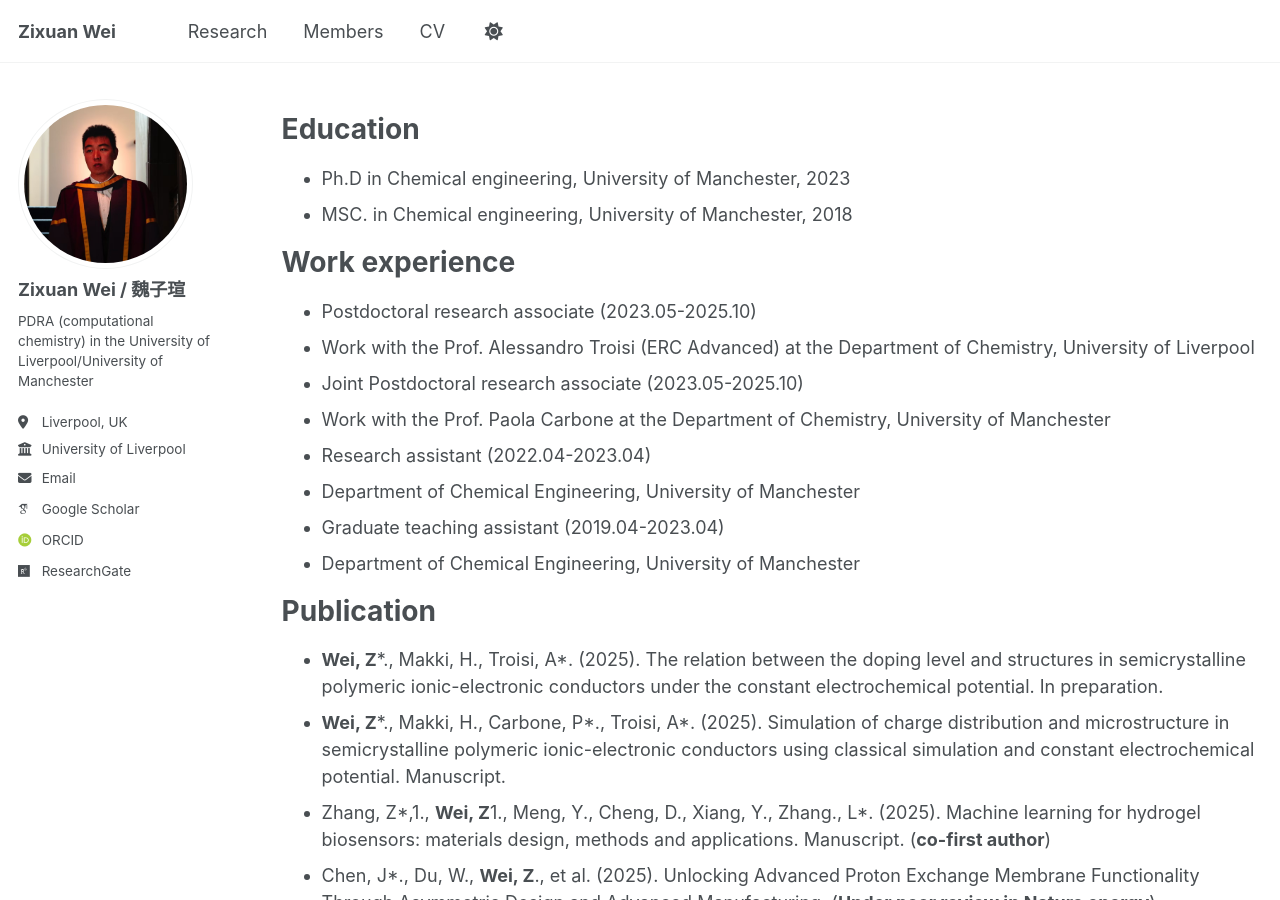
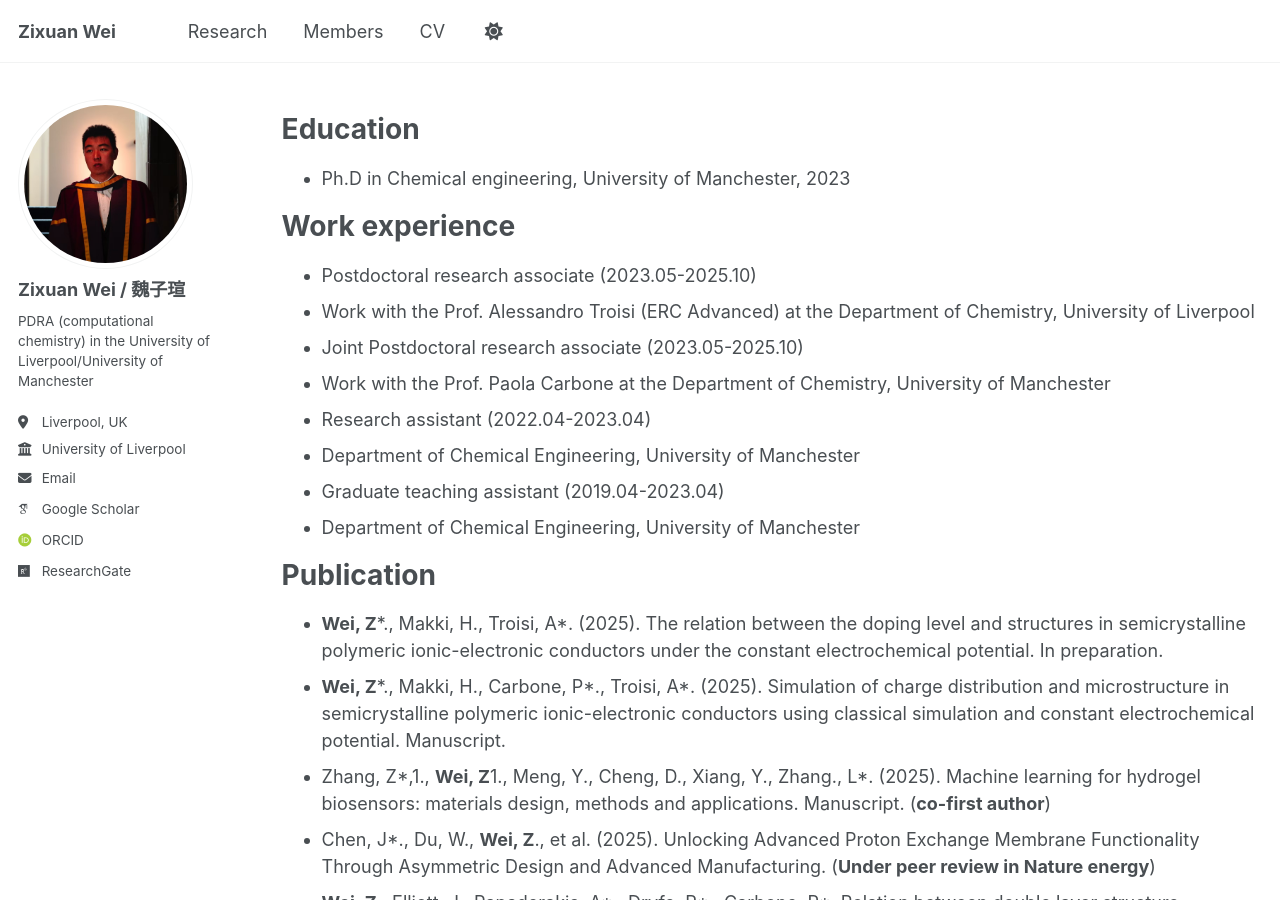
Before and after one commit to Zixuan-Wei/Zixuan-Wei.github.io, a Jekyll site: the page built from _pages/cv.md, in a window 1280 px wide and 900 px high. Built offline with Jekyll 4.4.1, drawn with Linux system fonts in a browser that asks for light colours; some web fonts are replaced.

Commit message:
Update cv.md

```diff
--- a/_pages/cv.md
+++ b/_pages/cv.md
@@ -12,7 +12,6 @@ redirect_from:
 Education
 ======
 * Ph.D in Chemical engineering, University of Manchester, 2023
-* MSC. in Chemical engineering, University of Manchester, 2018
 
 Work experience
 ======
```
